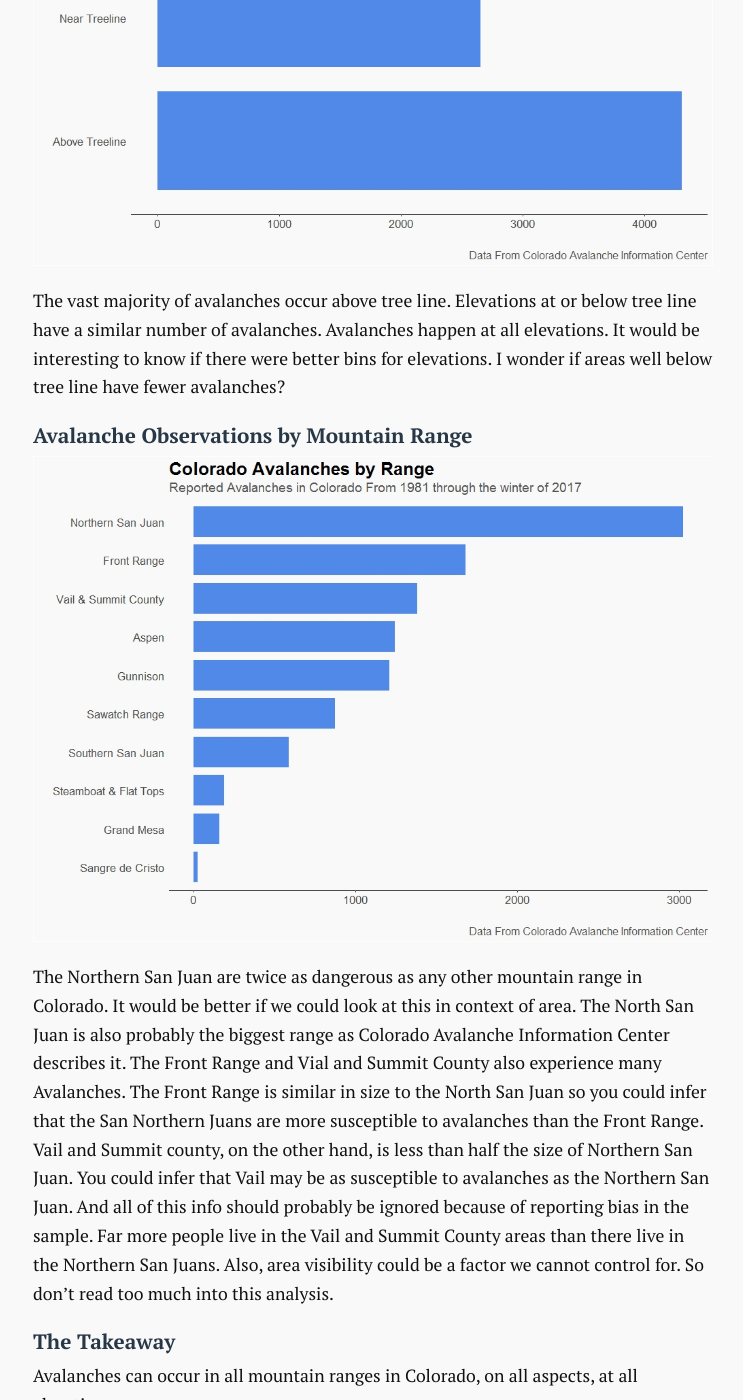
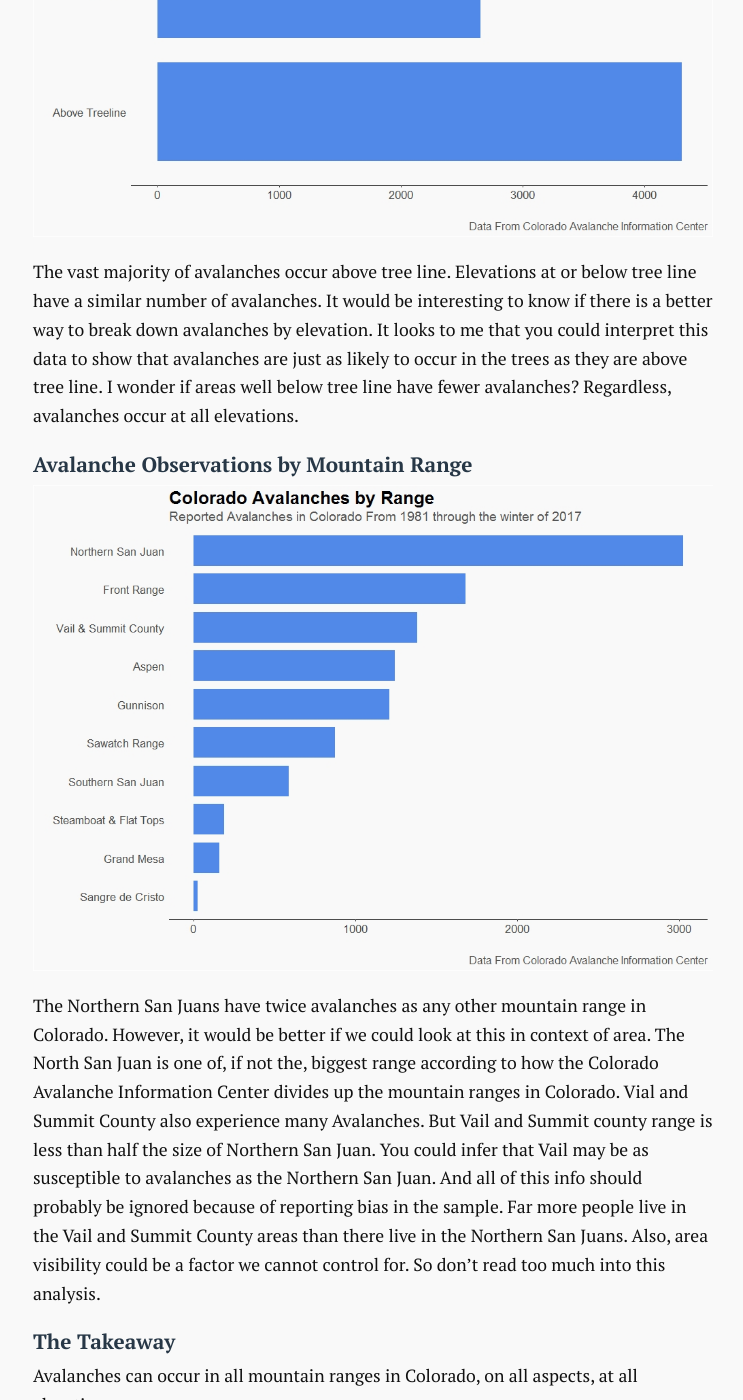
Before and after one commit to mschmidty/bio_notes, a Jekyll site: the page built from r/_posts/2018-12-04-colorado_avalanches_by_the_numbers.md, in a window 1280 px wide and 1400 px high, scrolled down 1642 px. Shown: the whole window, without its empty margins (267-1010 px from the left). Built offline with Jekyll 4.4.1, drawn with Linux system fonts in a browser that asks for light colours; some of the changed text lies outside the part shown.

Commit message:
new notes

```diff
--- a/r/_posts/2018-12-04-colorado_avalanches_by_the_numbers.md
+++ b/r/_posts/2018-12-04-colorado_avalanches_by_the_numbers.md
@@ -5,22 +5,22 @@
 categories: R
 ---
 
-A few plots I made looking at avalanches in Colorado.  Please not I'm not an avalanche expert, so please take these interpretations with skepticism.
+A look at avalanches in Colorado.  Please not I'm not an avalanche expert, so please take these interpretations with a healthy dose of skepticism.
 
 ### Avalanche Observations by Aspect
 ![Observed Avalanches by Aspect]({{"/r/assets/avalanches/colorado_avalanches_by_aspect_2.jpeg" | relative_url }})
 
-North to southeast facing slopes appear to be the most dangerous aspects.  This confirms what we know:  snow layers that are not exposed to the sun tend to develop persistent week layers.  However it is important to note that every aspect is susceptible to slide.
+North to southeast facing are the most likely to have avalanches.  This confirms what we know:  snow layers that are not exposed to the sun tend to develop persistent week layers.  However it is important to note that avalanches occur on all aspects.
 
 ### Avalanche Observations by Elevation
 ![Observed Avalanches by Elevation]({{"/r/assets/avalanches/colorado_avalanches_by_elevation.jpeg" | relative_url }})
 
-The vast majority of avalanches occur above tree line.  Elevations at or below tree line have a similar number of avalanches. Avalanches happen at all elevations.  It would be interesting to know if there were better bins for elevations.  I wonder if areas well below tree line have fewer avalanches?
+The vast majority of avalanches occur above tree line.  Elevations at or below tree line have a similar number of avalanches.  It would be interesting to know if there is a better way to break down avalanches by elevation.  It looks to me that you could interpret this data to show that avalanches are just as likely to occur in the trees as they are above tree line.   I wonder if areas well below tree line have fewer avalanches? Regardless, avalanches occur at all elevations.
 
 ### Avalanche Observations by Mountain Range
 ![Observed Avalanches by Mountain Range]({{"/r/assets/avalanches/colorado_avalanches_by_range_2.jpeg" | relative_url }})
 
-The Northern San Juan are twice as dangerous as any other mountain range in Colorado.  It would be better if we could look at this in context of area.  The North San Juan is also probably the biggest range as Colorado Avalanche Information Center describes it.  The Front Range and Vial and Summit County also experience many Avalanches. The Front Range is similar in size to the North San Juan so you could infer that the San Northern Juans are more susceptible to avalanches than the Front Range.  Vail and Summit county, on the other hand, is less than half the size of Northern San Juan.  You could infer that Vail may be as susceptible to avalanches as the Northern San Juan.  And all of this info should probably be ignored because of reporting bias in the sample.  Far more people live in the Vail and Summit County areas than there live in the Northern San Juans. Also, area visibility could be a factor we cannot control for.  So don't read too much into this analysis.
+The Northern San Juans have twice avalanches as any other mountain range in Colorado.  However, it would be better if we could look at this in context of area.  The North San Juan is one of, if not the, biggest range according to how the Colorado Avalanche Information Center divides up the mountain ranges in Colorado.  Vial and Summit County also experience many Avalanches. But Vail and Summit county range is less than half the size of Northern San Juan.  You could infer that Vail may be as susceptible to avalanches as the Northern San Juan.  And all of this info should probably be ignored because of reporting bias in the sample.  Far more people live in the Vail and Summit County areas than there live in the Northern San Juans. Also, area visibility could be a factor we cannot control for.  So don't read too much into this analysis.
 
 ### The Takeaway
 Avalanches can occur in all mountain ranges in Colorado, on all aspects, at all elevations.
```
Also changed, not shown: web_dev_notes/_posts/2018-12-08-django_notes.md (added, +40 -0 lines).
